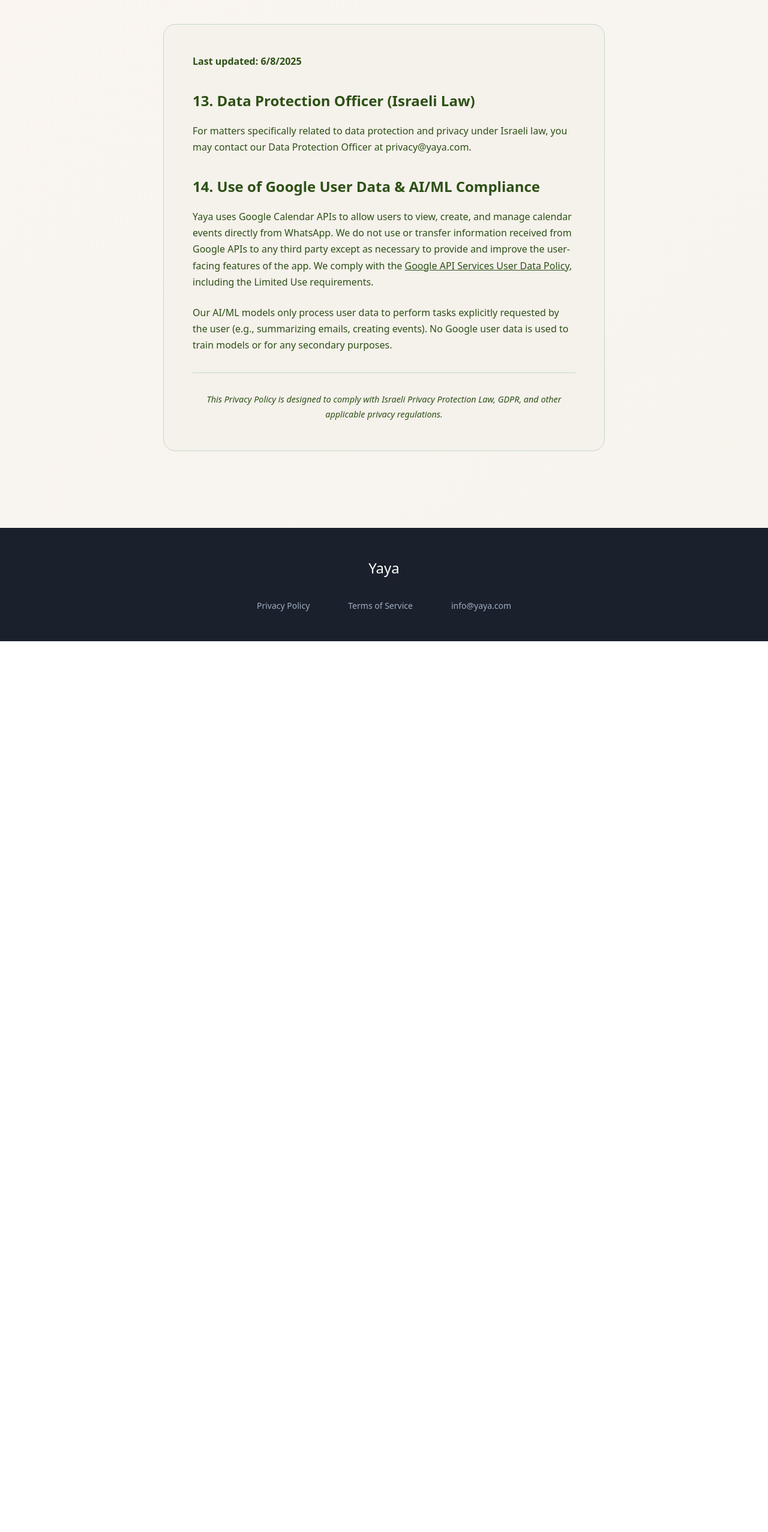
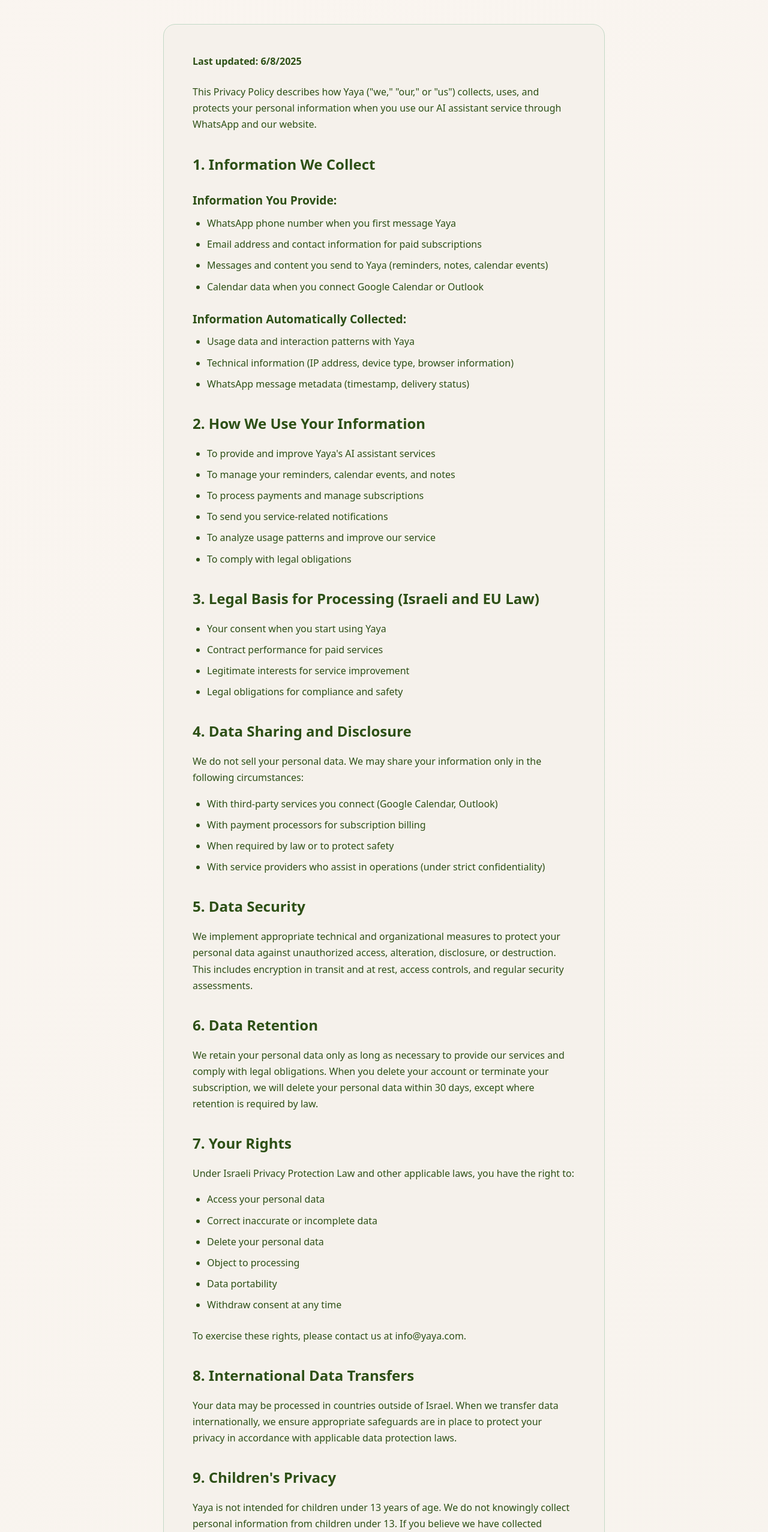
Before and after one commit to yairsabag/yaya-oauth-page, a Next.js app: page /privacy-policy in a window 1280 px wide. Shown: the part 246-2800 px from the top of the page at 60% size. Before the commit the page ends 1315 px from the top, so only its background shows below. Built offline with nearby package versions, Linux system fonts and the light colour scheme.

Commit message:
Update page.tsx

```diff
--- a/src/app/privacy-policy/page.tsx
+++ b/src/app/privacy-policy/page.tsx
@@ -23,16 +23,151 @@ export default function PrivacyPolicyPage() {
 
       <main style={{ padding: '4rem 0' }}>
         <div style={{ maxWidth: '800px', margin: '0 auto', padding: '0 2rem' }}>
-          <h1 style={{ fontSize: '3rem', fontWeight: '400', color: '#2d5016', marginBottom: '2rem', textAlign: 'center', letterSpacing: '-0.02em' }}>
+          <h1 style={{
+            fontSize: '3rem',
+            fontWeight: '400',
+            color: '#2d5016',
+            marginBottom: '2rem',
+            textAlign: 'center',
+            letterSpacing: '-0.02em'
+          }}>
             Privacy Policy
           </h1>
 
           <div style={{ background: '#F5F1EB', borderRadius: '20px', padding: '3rem', border: '1px solid #c3d9c6', lineHeight: '1.7', color: '#2d5016' }}>
+
             <p style={{ marginBottom: '1.5rem', fontSize: '1rem' }}>
               <strong>Last updated: {new Date().toLocaleDateString()}</strong>
             </p>
 
-            {/* סעיפים 1–13 נשארים כפי ששלחת, מקוצרים כאן לצורך הפוקוס על סעיף 14 */}
+            <p style={{ marginBottom: '2rem', fontSize: '1rem' }}>
+              This Privacy Policy describes how Yaya ("we," "our," or "us") collects, uses, and protects your personal information when you use our AI assistant service through WhatsApp and our website.
+            </p>
+
+            <h2 style={{ fontSize: '1.5rem', fontWeight: '600', color: '#2d5016', marginTop: '2rem', marginBottom: '1rem' }}>
+              1. Information We Collect
+            </h2>
+
+            <h3 style={{ fontSize: '1.2rem', fontWeight: '600', color: '#2d5016', marginTop: '1.5rem', marginBottom: '0.5rem' }}>
+              Information You Provide:
+            </h3>
+            <ul style={{ marginBottom: '1.5rem', paddingLeft: '1.5rem' }}>
+              <li style={{ marginBottom: '0.5rem' }}>WhatsApp phone number when you first message Yaya</li>
+              <li style={{ marginBottom: '0.5rem' }}>Email address and contact information for paid subscriptions</li>
+              <li style={{ marginBottom: '0.5rem' }}>Messages and content you send to Yaya (reminders, notes, calendar events)</li>
+              <li style={{ marginBottom: '0.5rem' }}>Calendar data when you connect Google Calendar or Outlook</li>
+            </ul>
+
+            <h3 style={{ fontSize: '1.2rem', fontWeight: '600', color: '#2d5016', marginTop: '1.5rem', marginBottom: '0.5rem' }}>
+              Information Automatically Collected:
+            </h3>
+            <ul style={{ marginBottom: '1.5rem', paddingLeft: '1.5rem' }}>
+              <li style={{ marginBottom: '0.5rem' }}>Usage data and interaction patterns with Yaya</li>
+              <li style={{ marginBottom: '0.5rem' }}>Technical information (IP address, device type, browser information)</li>
+              <li style={{ marginBottom: '0.5rem' }}>WhatsApp message metadata (timestamp, delivery status)</li>
+            </ul>
+
+            <h2 style={{ fontSize: '1.5rem', fontWeight: '600', color: '#2d5016', marginTop: '2rem', marginBottom: '1rem' }}>
+              2. How We Use Your Information
+            </h2>
+            <ul style={{ marginBottom: '1.5rem', paddingLeft: '1.5rem' }}>
+              <li style={{ marginBottom: '0.5rem' }}>To provide and improve Yaya's AI assistant services</li>
+              <li style={{ marginBottom: '0.5rem' }}>To manage your reminders, calendar events, and notes</li>
+              <li style={{ marginBottom: '0.5rem' }}>To process payments and manage subscriptions</li>
+              <li style={{ marginBottom: '0.5rem' }}>To send you service-related notifications</li>
+              <li style={{ marginBottom: '0.5rem' }}>To analyze usage patterns and improve our service</li>
+              <li style={{ marginBottom: '0.5rem' }}>To comply with legal obligations</li>
+            </ul>
+
+            <h2 style={{ fontSize: '1.5rem', fontWeight: '600', color: '#2d5016', marginTop: '2rem', marginBottom: '1rem' }}>
+              3. Legal Basis for Processing (Israeli and EU Law)
+            </h2>
+            <ul style={{ marginBottom: '1.5rem', paddingLeft: '1.5rem' }}>
+              <li style={{ marginBottom: '0.5rem' }}>Your consent when you start using Yaya</li>
+              <li style={{ marginBottom: '0.5rem' }}>Contract performance for paid services</li>
+              <li style={{ marginBottom: '0.5rem' }}>Legitimate interests for service improvement</li>
+              <li style={{ marginBottom: '0.5rem' }}>Legal obligations for compliance and safety</li>
+            </ul>
+
+            <h2 style={{ fontSize: '1.5rem', fontWeight: '600', color: '#2d5016', marginTop: '2rem', marginBottom: '1rem' }}>
+              4. Data Sharing and Disclosure
+            </h2>
+            <p style={{ marginBottom: '1rem' }}>We do not sell your personal data. We may share your information only in the following circumstances:</p>
+            <ul style={{ marginBottom: '1.5rem', paddingLeft: '1.5rem' }}>
+              <li style={{ marginBottom: '0.5rem' }}>With third-party services you connect (Google Calendar, Outlook)</li>
+              <li style={{ marginBottom: '0.5rem' }}>With payment processors for subscription billing</li>
+              <li style={{ marginBottom: '0.5rem' }}>When required by law or to protect safety</li>
+              <li style={{ marginBottom: '0.5rem' }}>With service providers who assist in operations (under strict confidentiality)</li>
+            </ul>
+
+            <h2 style={{ fontSize: '1.5rem', fontWeight: '600', color: '#2d5016', marginTop: '2rem', marginBottom: '1rem' }}>
+              5. Data Security
+            </h2>
+            <p style={{ marginBottom: '1.5rem' }}>
+              We implement appropriate technical and organizational measures to protect your personal data against unauthorized access, alteration, disclosure, or destruction. This includes encryption in transit and at rest, access controls, and regular security assessments.
+            </p>
+
+            <h2 style={{ fontSize: '1.5rem', fontWeight: '600', color: '#2d5016', marginTop: '2rem', marginBottom: '1rem' }}>
+              6. Data Retention
+            </h2>
+            <p style={{ marginBottom: '1.5rem' }}>
+              We retain your personal data only as long as necessary to provide our services and comply with legal obligations. When you delete your account or terminate your subscription, we will delete your personal data within 30 days, except where retention is required by law.
+            </p>
+
+            <h2 style={{ fontSize: '1.5rem', fontWeight: '600', color: '#2d5016', marginTop: '2rem', marginBottom: '1rem' }}>
+              7. Your Rights
+            </h2>
+            <p style={{ marginBottom: '1rem' }}>Under Israeli Privacy Protection Law and other applicable laws, you have the right to:</p>
+            <ul style={{ marginBottom: '1.5rem', paddingLeft: '1.5rem' }}>
+              <li style={{ marginBottom: '0.5rem' }}>Access your personal data</li>
+              <li style={{ marginBottom: '0.5rem' }}>Correct inaccurate or incomplete data</li>
+              <li style={{ marginBottom: '0.5rem' }}>Delete your personal data</li>
+              <li style={{ marginBottom: '0.5rem' }}>Object to processing</li>
+              <li style={{ marginBottom: '0.5rem' }}>Data portability</li>
+              <li style={{ marginBottom: '0.5rem' }}>Withdraw consent at any time</li>
+            </ul>
+            <p style={{ marginBottom: '1.5rem' }}>
+              To exercise these rights, please contact us at info@yaya.com.
+            </p>
+
+            <h2 style={{ fontSize: '1.5rem', fontWeight: '600', color: '#2d5016', marginTop: '2rem', marginBottom: '1rem' }}>
+              8. International Data Transfers
+            </h2>
+            <p style={{ marginBottom: '1.5rem' }}>
+              Your data may be processed in countries outside of Israel. When we transfer data internationally, we ensure appropriate safeguards are in place to protect your privacy in accordance with applicable data protection laws.
+            </p>
+
+            <h2 style={{ fontSize: '1.5rem', fontWeight: '600', color: '#2d5016', marginTop: '2rem', marginBottom: '1rem' }}>
+              9. Children's Privacy
+            </h2>
+            <p style={{ marginBottom: '1.5rem' }}>
+              Yaya is not intended for children under 13 years of age. We do not knowingly collect personal information from children under 13. If you believe we have collected information from a child under 13, please contact us immediately.
+            </p>
+
+            <h2 style={{ fontSize: '1.5rem', fontWeight: '600', color: '#2d5016', marginTop: '2rem', marginBottom: '1rem' }}>
+              10. Cookies and Tracking
+            </h2>
+            <p style={{ marginBottom: '1.5rem' }}>
+              Our website uses cookies and similar technologies to improve user experience and analyze usage. You can control cookie settings through your browser preferences.
+            </p>
+
+            <h2 style={{ fontSize: '1.5rem', fontWeight: '600', color: '#2d5016', marginTop: '2rem', marginBottom: '1rem' }}>
+              11. Changes to This Privacy Policy
+            </h2>
+            <p style={{ marginBottom: '1.5rem' }}>
+              We may update this Privacy Policy from time to time. We will notify you of any material changes by posting the new Privacy Policy on our website and, where appropriate, through Yaya or email notifications.
+            </p>
+
+            <h2 style={{ fontSize: '1.5rem', fontWeight: '600', color: '#2d5016', marginTop: '2rem', marginBottom: '1rem' }}>
+              12. Contact Information
+            </h2>
+            <p style={{ marginBottom: '1rem' }}>
+              For any questions about this Privacy Policy or our data practices, please contact us:
+            </p>
+            <ul style={{ marginBottom: '1.5rem', paddingLeft: '1.5rem' }}>
+              <li style={{ marginBottom: '0.5rem' }}>Email: info@yaya.com</li>
+              <li style={{ marginBottom: '0.5rem' }}>WhatsApp: +972 55-994-3649</li>
+            </ul>
 
             <h2 style={{ fontSize: '1.5rem', fontWeight: '600', color: '#2d5016', marginTop: '2rem', marginBottom: '1rem' }}>
               13. Data Protection Officer (Israeli Law)
@@ -40,8 +175,6 @@ export default function PrivacyPolicyPage() {
             <p style={{ marginBottom: '2rem' }}>
               For matters specifically related to data protection and privacy under Israeli law, you may contact our Data Protection Officer at privacy@yaya.com.
             </p>
-
-            {/* סעיף חדש לפי דרישות גוגל */}
             <h2 style={{ fontSize: '1.5rem', fontWeight: '600', color: '#2d5016', marginTop: '2rem', marginBottom: '1rem' }}>
              14. Use of Google User Data & AI/ML Compliance
             </h2>
```
Lines whose indentation alone changed are shown as unchanged.
